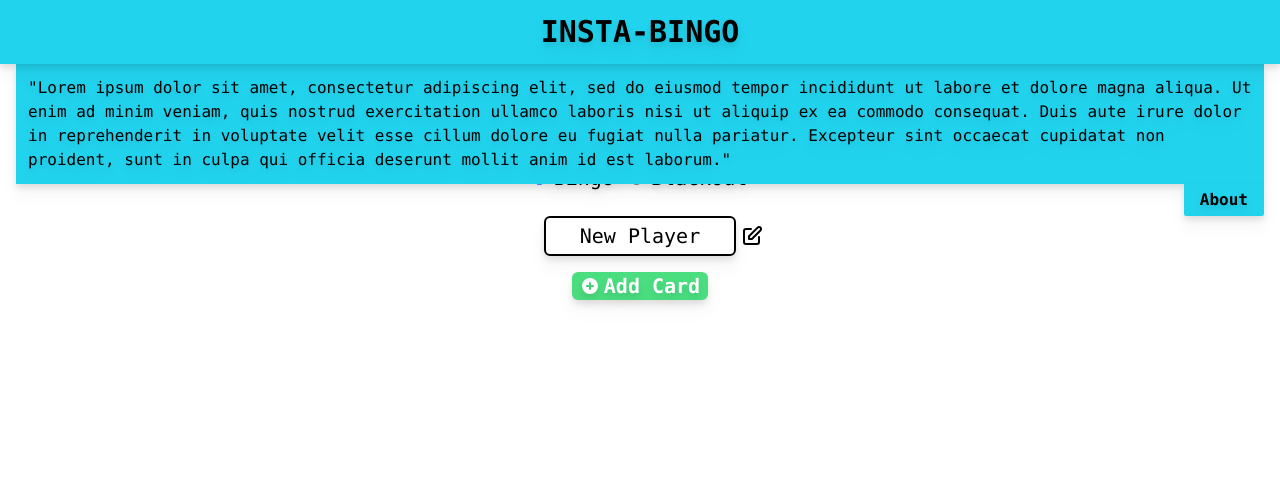
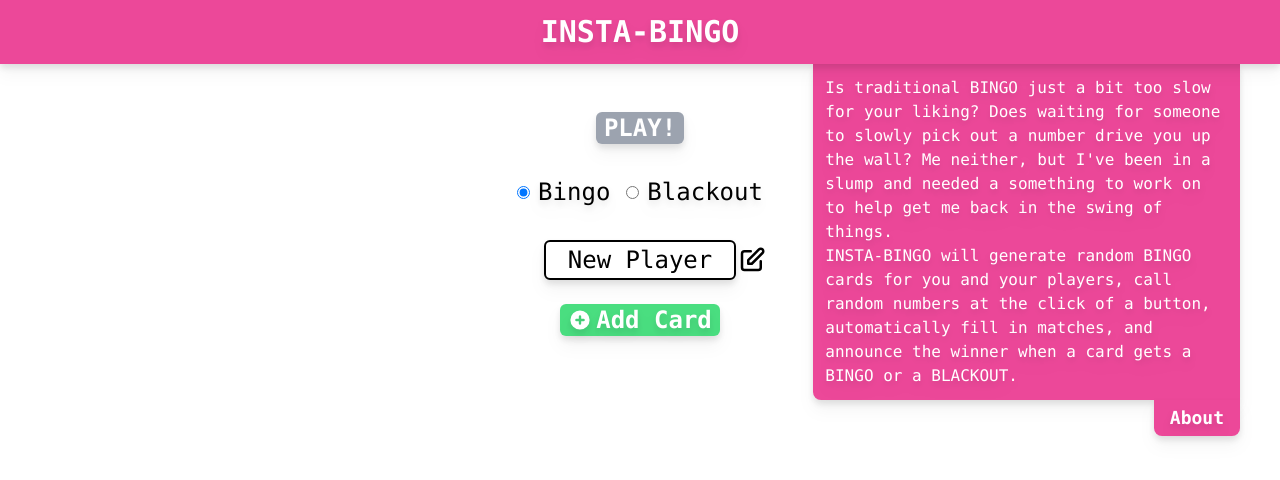
Before and after one commit to Joshawott64/insta-bingo, a React (Vite) app: page / in a window 1280 px wide. Both pictures are taken after a click on the button "About". Shown: the top 480 px of the page. Built offline with nearby package versions, Linux system fonts and the light colour scheme.

Commit message:
finished scaling and implemented character limit on card names

```diff
--- a/src/App.jsx
+++ b/src/App.jsx
@@ -29,8 +29,10 @@ function App() {
       nColumn: n,
       gColumn: lodash.take(lodash.shuffle(lodash.range(46, 61)), 5),
       oColumn: lodash.take(lodash.shuffle(lodash.range(61, 76)), 5),
-      name: cardName,
+      name: cardName.replace(/^(.{10}).+/g, "$1."),
     };
+
+    console.log("newCard:", newCard);
 
     setAllBingoCards([...allBingoCards, newCard]);
     setCardName("New Player");
@@ -62,12 +64,14 @@ function App() {
       <Navbar showAbout={showAbout} setShowAbout={setShowAbout} />
       <div className="absolute z-40 w-full pt-16">
         {showAbout && <About />}
-        <div className="flex justify-end mx-4">
+        <div className="flex justify-end mx-4 md:mx-6 lg:mx-10 3xl:mx-20">
           <button
-            className="h-fit w-fit px-4 py-1 bg-cyan-400 rounded-b-sm drop-shadow-lg"
+            className="h-fit w-fit px-4 py-1 bg-pink-500 rounded-b-lg drop-shadow-lg"
             onClick={() => setShowAbout(!showAbout)}
           >
-            <p className="font-bold drop-shadow-lg">About</p>
+            <p className="md:text-lg text-white font-bold drop-shadow-lg">
+              About
+            </p>
           </button>
         </div>
       </div>
@@ -80,9 +84,9 @@ function App() {
         />
       )}
       {!showGameOverlay && (
-        <div className="flex flex-col gap-y-6 justify-start place-items-center h-full w-full pt-12 text-xl">
+        <div className="flex flex-col gap-y-6 md:gap-y-8 3xl:gap-y-10 justify-start place-items-center h-full w-full pt-12 text-xl md:text-2xl">
           <button
-            className={`px-2 rounded-md text-white font-bold drop-shadow-lg transition-all duration-200 ${
+            className={`px-2 rounded-md text-white font-bold drop-shadow-lg transition-colors duration-200 ${
               allBingoCards.length > 0 ? "bg-green-400" : "bg-gray-400"
             }`}
             disabled={allBingoCards.length === 0}
@@ -112,16 +116,15 @@ function App() {
               <p className="drop-shadow-lg">Blackout</p>
             </div>
           </div>
-          <div className="flex flex-col gap-y-4 w-full justify-center place-items-center">
+          <div className="flex flex-col gap-y-4 md:gap-y-6 w-full justify-center place-items-center">
             <div className="flex flex-row justify-center place-items-center">
-              {/* TODO: Implement character limit on names. Or maybe abbreviate long names? */}
               <input
                 type="text"
                 value={cardName}
                 onChange={(e) => setCardName(e.target.value)}
                 className="flex justify-center place-items-center h-10 w-48 px-2 py-1 text-center rounded-md border-2 border-black focus:border-gray-700 focus:outline-none focus:ring-2 focus:ring-cyan-400 focus:ring-opacity-80 drop-shadow-lg"
               ></input>
-              <HiOutlinePencilAlt className="absolute text-2xl translate-x-28" />
+              <HiOutlinePencilAlt className="absolute text-2xl md:text-3xl translate-x-28" />
             </div>
             <button
               className="flex flex-row gap-x-1 px-2 place-items-center bg-green-400 rounded-md text-white font-bold drop-shadow-lg"
@@ -131,7 +134,7 @@ function App() {
               <p className="drop-shadow-lg">Add Card</p>
             </button>
           </div>
-          <div className="flex flex-col gap-y-4 justify-start place-items-center h-[360px] w-full py-2 overflow-y-scroll">
+          <div className="md:grid md:grid-cols-3 3xl:grid-cols-5 flex flex-col gap-y-4 md:gap-y-6 justify-start place-items-center h-[360px] 3xl:h-[780px] w-full py-2 overflow-y-scroll">
             {cardElements}
           </div>
         </div>
--- a/src/components/bingo_card/BingoCard.jsx
+++ b/src/components/bingo_card/BingoCard.jsx
@@ -11,7 +11,7 @@ const BingoCard = ({
   name,
 }) => {
   return (
-    <div className="w-3/4 bg-gray-100 p-4 rounded-2xl drop-shadow-lg">
+    <div className="w-3/4 lg:w-4/6 bg-gray-100 p-4 rounded-2xl drop-shadow-lg">
       <div className="flex flex-row justify-end w-full text-2xl">
         <button onClick={() => handleDelete(id)}>
           <HiOutlineXCircle />
--- a/src/components/game/GameCard.jsx
+++ b/src/components/game/GameCard.jsx
@@ -10,7 +10,7 @@ const GameCard = ({
   usedNumbers,
 }) => {
   return (
-    <div className="flex flex-col justify-center place-items-center gap-y-1 w-full bg-gray-200 p-2 rounded-xl drop-shadow-lg">
+    <div className="flex flex-col justify-center place-items-center gap-y-1 place-self-center w-full md:w-3/4 bg-gray-200 p-2 md:p-3 lg:p-4 rounded-xl drop-shadow-lg">
       <div className="flex flex-col justify-center place-items-center w-full">
         <p>{name}'s Card</p>
         <div className="w-full h-0.5 bg-black rounded-lg"></div>
--- a/src/components/game/GameLog.jsx
+++ b/src/components/game/GameLog.jsx
@@ -7,9 +7,11 @@ const GameLog = ({ logText }) => {
   ));
 
   return (
-    <div className="flex flex-col justify-start place-items-center w-5/12 p-2 bg-gray-200 rounded-2xl drop-shadow-lg">
-      <h1 className="text-xl font-semibold drop-shadow-lg">GAME LOG</h1>
-      <div className="w-full text-left text-sm overflow-y-auto">
+    <div className="flex flex-col justify-start place-items-center md:gap-y-2 w-5/12 lg:w-1/4 xl:w-1/5 3xl:w-[12%] p-2 lg:p-3 bg-gray-200 rounded-2xl drop-shadow-lg">
+      <h1 className="text-xl md:text-2xl font-semibold drop-shadow-lg">
+        GAME LOG
+      </h1>
+      <div className="w-full text-left text-sm md:text-base overflow-y-auto">
         {logEntries}
       </div>
     </div>
--- a/src/components/game/GameOverlay.jsx
+++ b/src/components/game/GameOverlay.jsx
@@ -219,15 +219,15 @@ const GameOverlay = ({
         />
       )}
       <div className="flex flex-col justify-start place-items-center gap-y-6 h-full w-full pt-12">
-        <div className="flex flex-row justify-center gap-x-6 w-full h-[525px]">
-          <div className="flex flex-col justify-start place-items-center gap-y-2 w-5/12 text-sm overflow-y-auto">
+        <div className="flex flex-row justify-center gap-x-6 w-full h-[525px] 3xl:h-[1000px]">
+          <div className="lg:grid lg:grid-cols-2 xl:grid-cols-3 3xl:grid-cols-4 flex flex-col justify-start place-items-center gap-y-2 md:gap-y-3 w-5/12 lg:w-1/2 p-2 text-sm md:text-base overflow-y-auto">
             {cardElements}
           </div>
           <GameLog logText={logText} />
         </div>
         {!startGame && gameMode === "bingo" && (
           <button
-            className="px-2 rounded-md bg-green-400 text-white font-bold drop-shadow-lg"
+            className="px-2 rounded-md bg-green-400 md:text-lg text-white font-bold drop-shadow-lg"
             onClick={() => {
               setStartGame(true);
               runManualBingo(index);
@@ -238,7 +238,7 @@ const GameOverlay = ({
         )}
         {!startGame && gameMode === "blackout" && (
           <button
-            className="px-2 rounded-md bg-green-400 text-white font-bold drop-shadow-lg"
+            className="px-2 rounded-md bg-green-400 md:text-lg text-white font-bold drop-shadow-lg"
             onClick={() => {
               setStartGame(true);
               runManualBlackout(index);
@@ -250,7 +250,7 @@ const GameOverlay = ({
 
         {startGame && gameMode === "bingo" && (
           <button
-            className="px-2 rounded-md bg-green-400 text-white font-bold drop-shadow-lg"
+            className="px-2 rounded-md bg-green-400 md:text-lg text-white font-bold drop-shadow-lg"
             onClick={() => runManualBingo(index)}
           >
             NEXT NUMBER
@@ -258,7 +258,7 @@ const GameOverlay = ({
         )}
         {startGame && gameMode === "blackout" && (
           <button
-            className="px-2 rounded-md bg-green-400 text-white font-bold drop-shadow-lg"
+            className="px-2 rounded-md bg-green-400 md:text-lg text-white font-bold drop-shadow-lg"
             onClick={() => runManualBlackout(index)}
           >
             NEXT NUMBER
--- a/src/components/game/WinnerCard.jsx
+++ b/src/components/game/WinnerCard.jsx
@@ -28,11 +28,11 @@ const WinnerCard = ({
   };
 
   return (
-    <div className="fixed z-50 flex flex-col justify-start place-items-center gap-y-16 h-screen w-full pt-16 bg-gray-600 bg-opacity-50 backdrop-blur-md -translate-y-16">
-      <p className="text-2xl font-bold drop-shadow-lg">
+    <div className="fixed z-50 flex flex-col justify-start lg:justify-center place-items-center gap-y-14 h-screen w-full pt-16 bg-gray-600 bg-opacity-50 backdrop-blur-md -translate-y-16">
+      <p className="text-2xl md:text-3xl font-bold drop-shadow-lg">
         {winningCard.name} got a {gameMode.toUpperCase()}!
       </p>
-      <div className="w-1/2">
+      <div className="w-1/2 md:w-1/3 xl:w-1/5 3xl:w-[12%]">
         <GameCard
           key={winningCard.key}
           id={winningCard.id}
@@ -45,7 +45,7 @@ const WinnerCard = ({
           usedNumbers={usedNumbers}
         />
       </div>
-      <div className="flex flex-col gap-y-4 text-lg">
+      <div className="flex flex-col gap-y-4 text-lg md:text-xl">
         <button
           className="px-2 rounded-md bg-green-400 text-white font-bold drop-shadow-lg"
           onClick={() => handlePlayAgain()}
--- a/src/components/navbar/About.jsx
+++ b/src/components/navbar/About.jsx
@@ -1,14 +1,15 @@
 const About = () => {
   return (
-    <div className="flex-1 bg-cyan-400 mx-4 p-3 font-mono drop-shadow-lg">
+    <div className="flex-1 md:justify-self-end md:w-1/2 lg:w-1/3 3xl:w-1/5 bg-pink-500 mx-4 md:mx-6 lg:mx-10 3xl:mx-20 p-3 font-mono text-white rounded-bl-lg drop-shadow-lg">
       <p className="drop-shadow-lg">
-        "Lorem ipsum dolor sit amet, consectetur adipiscing elit, sed do eiusmod
-        tempor incididunt ut labore et dolore magna aliqua. Ut enim ad minim
-        veniam, quis nostrud exercitation ullamco laboris nisi ut aliquip ex ea
-        commodo consequat. Duis aute irure dolor in reprehenderit in voluptate
-        velit esse cillum dolore eu fugiat nulla pariatur. Excepteur sint
-        occaecat cupidatat non proident, sunt in culpa qui officia deserunt
-        mollit anim id est laborum."
+        Is traditional BINGO just a bit too slow for your liking? Does waiting
+        for someone to slowly pick out a number drive you up the wall? Me
+        neither, but I've been in a slump and needed a something to work on to
+        help get me back in the swing of things.
+        <br />
+        INSTA-BINGO will generate random BINGO cards for you and your players,
+        call random numbers at the click of a button, automatically fill in
+        matches, and announce the winner when a card gets a BINGO or a BLACKOUT.
       </p>
     </div>
   );
--- a/src/components/navbar/Navbar.jsx
+++ b/src/components/navbar/Navbar.jsx
@@ -1,7 +1,7 @@
 const Navbar = () => {
   return (
-    <div className="relative z-50 flex h-16 w-full justify-center place-items-center bg-cyan-400 drop-shadow-lg">
-      <p className="font-bold text-3xl text-center drop-shadow-lg">
+    <div className="relative z-50 flex h-16 w-full justify-center place-items-center bg-pink-500 drop-shadow-lg">
+      <p className="font-bold text-3xl text-center text-white drop-shadow-lg">
         INSTA-BINGO
       </p>
     </div>
```
